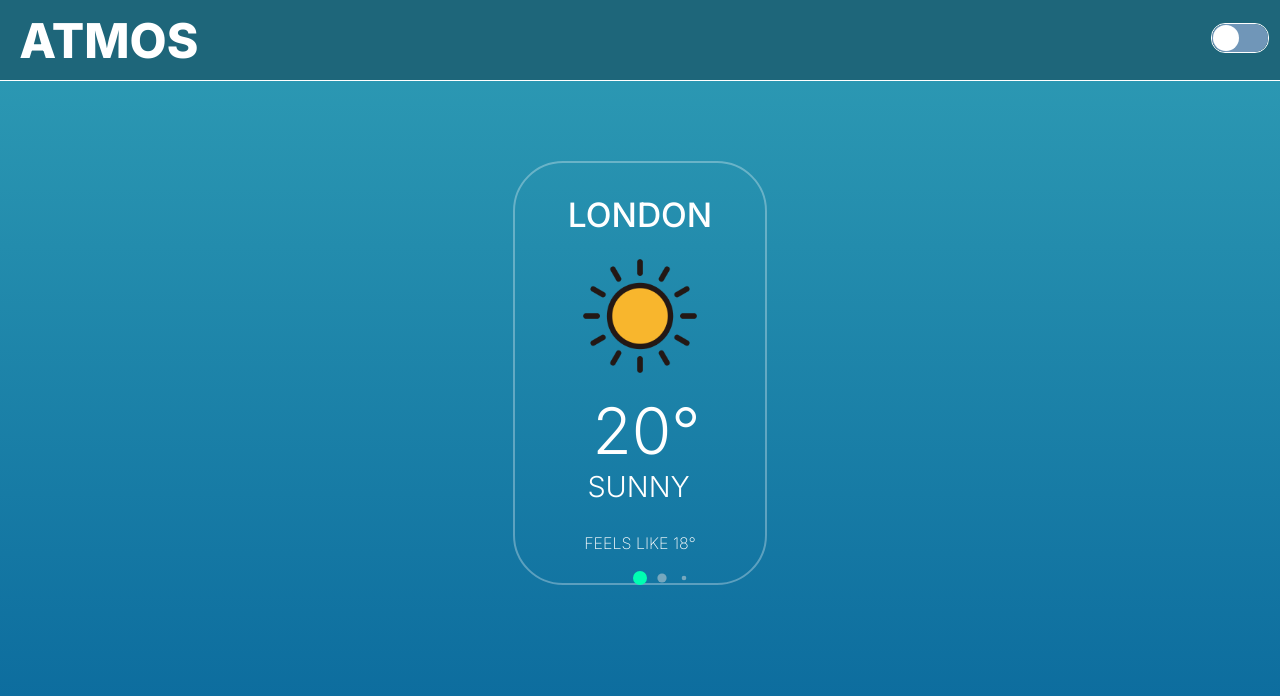
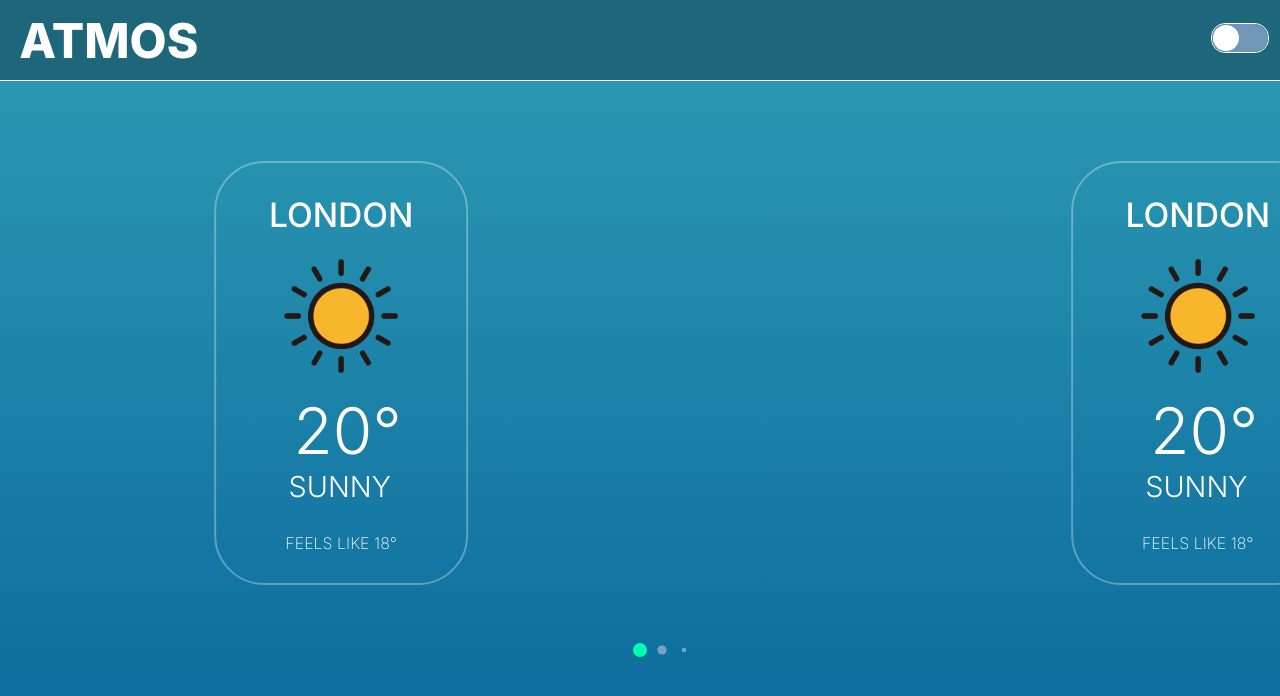
Before and after one commit to W-Panther007/atmos, a React (Vite) app: page / in a window 1280 px wide. Shown: the top 696 px of the page. Built offline with nearby package versions, Linux system fonts and the light colour scheme.

Commit message:
Finalised Card Carousel

```diff
--- a/src/components/Home.jsx
+++ b/src/components/Home.jsx
@@ -1,3 +1,5 @@
+import React, { useContext } from 'react';
+import { ThemeContext } from './App.jsx';
 import { Swiper, SwiperSlide } from 'swiper/react';
 import { Pagination } from 'swiper/modules';
 import Banner from './Banner.jsx';
@@ -8,6 +10,14 @@ import 'swiper/css/bundle';
 
 
 function Home() {
+    const { theme } = useContext(ThemeContext);
+
+    const swiperClass = theme === 'light' ? 'swiper-light' : 'swiper-dark';
+
+    // for the widgets page to get the active index of the card - need to import React, { useState } from 'react';
+    // const [activeIndex, setActiveIndex] = useState(0);
+    // const handleChange = (swiper) => {setActiveIndex(swiper.activeIndex)};
+    {/* <Swiper className={swiperClass} onSlideChange={handleChange} slidesPerView='1.5' spaceBetween={5} centeredSlides={true} pagination={{clickable: false, dynamicBullets: true,}} modules={[Pagination]} ></Swiper> */}
 
     // Mapping image
     const weatherIcons = {
@@ -24,10 +34,11 @@ function Home() {
 
 
 
+
     return (
         <>
             <Banner />
-            <Swiper className="mySwiper" slidesPerView='auto' spaceBetween={30} centeredSlides={true} pagination={{clickable: false, dynamicBullets: true,}} modules={[Pagination]} >
+            <Swiper className={swiperClass} slidesPerView='1.5' spaceBetween={5} centeredSlides={true} pagination={{clickable: false, dynamicBullets: true,}} modules={[Pagination]} >
                 {cardsData.map((card, index) => (
                     <SwiperSlide key={index}>
                         <Card city={card.city.toUpperCase()} weatherIconSrc={card.weatherIconSrc} temp={card.temp} condition={card.condition.toUpperCase()} feelTemp={card.feelTemp} />
--- a/src/styles/card.css
+++ b/src/styles/card.css
@@ -1,17 +1,14 @@
 .card-container {
     width: 250px;
     height: 420px;
-    border-radius: 50px;
-    border: 2px solid rgba(255, 255, 255, 0.31) ;
-    overflow: hidden;
     display: flex;
     align-items: center;
     flex-direction: column;
     justify-content: space-evenly;
-
     margin-top: 80px;
-    margin-left: calc(calc((100vw - 250px) / 2) - 2px);
-
+    border-radius: 50px;
+    overflow: hidden;
+    border: 2px solid rgba(255, 255, 255, 0.31);
 }
 
 .card-container .cityName {
--- a/src/styles/home.css
+++ b/src/styles/home.css
@@ -1,15 +1,15 @@
-.mySwiper {
-    --swiper-pagination-color: #00FFB2;
+.swiper-light, .swiper-dark {
     --swiper-pagination-bullet-inactive-color: #D9D9D9;
     --swiper-pagination-bullet-width: 14px;
     --swiper-pagination-bullet-height: 14px;
     --swiper-pagination-bullet-inactive-opacity: 0.5;
+    padding-bottom: 80px !important;
 }
 
-.mySwiper .swiper-pagination-bullets .swiper-pagination-bullet {
-    margin-top: 90px !important;
+.swiper-light {
+    --swiper-pagination-color: #00FFB2;
 }
 
-.mySwiper .swiper-pagination-bullets{
-    bottom: 0px !important;
+.swiper-dark {
+    --swiper-pagination-color: #EB2C7A;
 }
```
